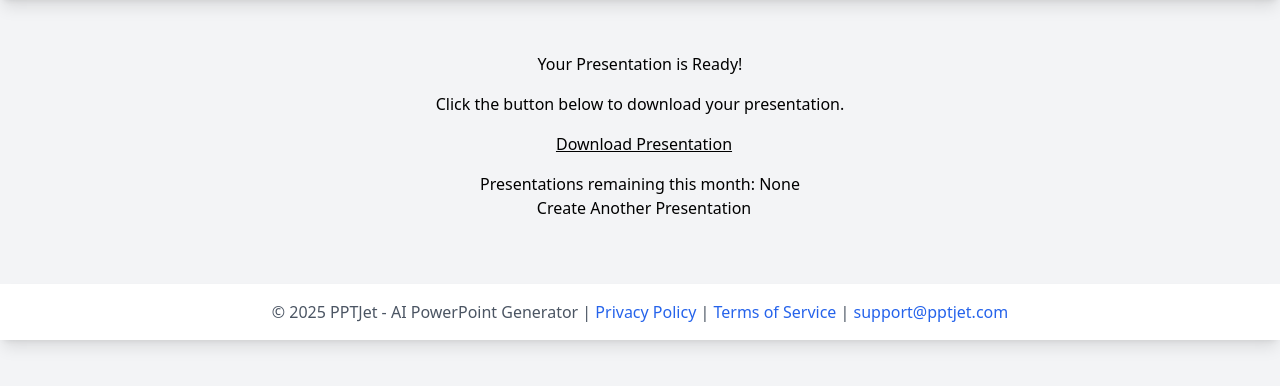
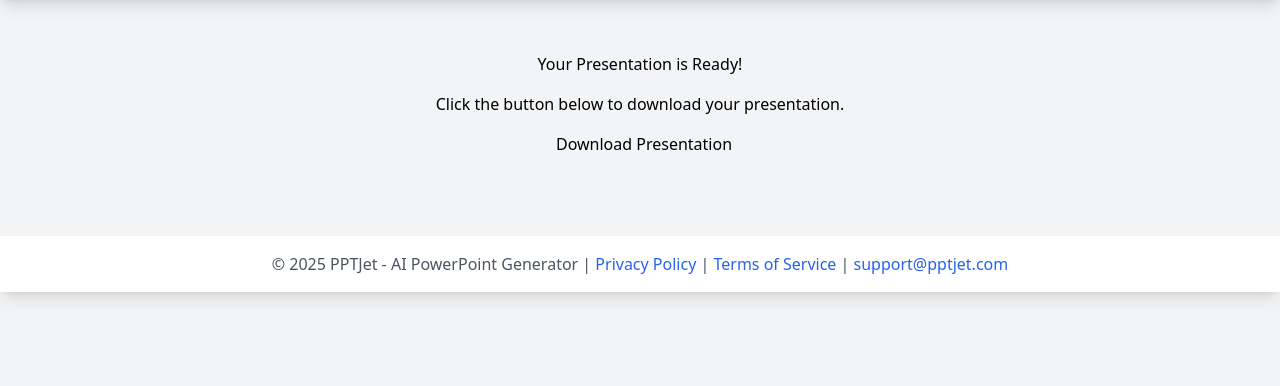
Before and after one commit to techanyday/pptjetz, a Flask app: page /download_page/1 in a window 1280 px wide. Shown: the part 64-450 px from the top of the page. Run offline with Flask 3, Linux system fonts and the light colour scheme; parts of the project's set-up code (start-up, migrations or seed data) failed here and were passed over; some libraries are stand-ins or nearby versions.

Commit message:
UI: emphasize download button; remove remaining quota and 'Create Another Presentation' section

```diff
--- a/app/templates/download.html
+++ b/app/templates/download.html
@@ -10,7 +10,7 @@
 
                     <p class="lead mb-4">Click the button below to download your presentation.</p>
 
-                    <a id="downloadLink" href="{{ download_url }}" class="btn btn-link btn-lg mb-4 text-primary" style="text-decoration: underline;">
+                    <a id="downloadLink" href="{{ download_url }}" class="btn btn-primary btn-lg mb-4 fw-bold">
                         <i class="fas fa-download me-2"></i>Download Presentation
                     </a>
 
@@ -39,20 +39,7 @@
 })();
 </script>
 
-                    <div class="mt-4">
-                        <p class="text-muted">
-                            Presentations remaining this month:
-                            {% if user.plan == 'pay_per_use' %}
-                                Pay per use ($0.20 per presentation)
-                            {% else %}
-                                {{ remaining_presentations }}
-                            {% endif %}
-                        </p>
 
-                        <a href="{{ url_for('main.generate_page') }}" class="btn btn-outline-primary">
-                            <i class="fas fa-plus me-2"></i>Create Another Presentation
-                        </a>
-                    </div>
                 </div>
             </div>
         </div>
```
